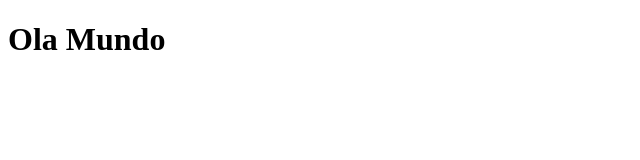
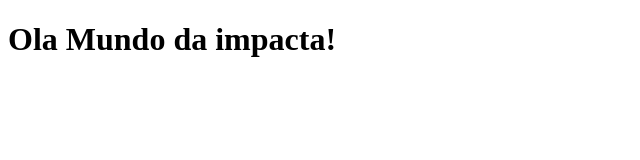
Before and after one commit to DznCamarao/aula_impacta, a plain HTML site: page index.html in a window 1280 px wide. Shown: the whole page, without its empty margins (0-640 px from the left). Drawn offline with Linux system fonts and the light colour scheme.

Commit message:
version 2

```diff
--- a/index.html
+++ b/index.html
@@ -4,9 +4,9 @@
     <meta charset="UTF-8">
     <meta name="viewport" content="width=device-width, initial-scale=1.0">
     <meta http-equiv="X-UA-Compatible" content="ie=edge">
-    <title>Document</title>
+    <title>MeuSite</title>
 </head>
 <body>
-    <h1> Ola Mundo </h1>
+    <h1> Ola Mundo da impacta! </h1>
 </body>
 </html>
```
